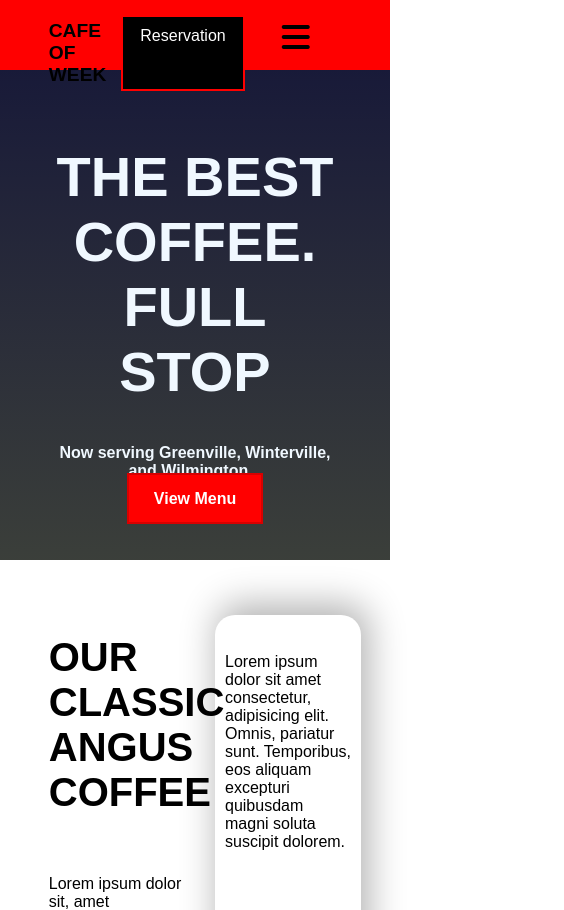
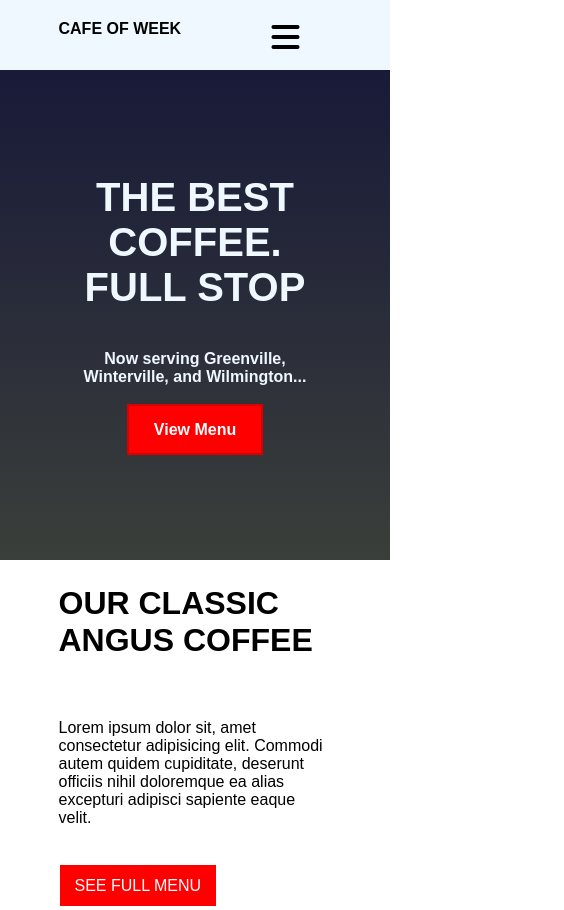
Before and after one commit to NoelGamaliel/concours-web, a plain HTML site: page index.html in a window 390 px wide. Shown: the top 910 px of the page, 564 px wide, since content can reach past the window. Drawn offline with Linux system fonts and the light colour scheme; files whose address does not match are found by name.

Commit message:
@mediaquery for the home page

```diff
--- a/assets/css/@query.css
+++ b/assets/css/@query.css
@@ -1,4 +1,68 @@
+/* @media query for all page */
+
+/* all menu */
 @media (min-width: 230px) and (max-width: 480px)  {
+    /* section-navbar  */
+    .section-navbar {
+        background-color: aliceblue;
+        position: fixed;
+        width: 100%;
+    }
+    /* btn-reservation-menu */
+    .btn-reservation {
+        display: none;
+    }
+    .navigation .container .logo {
+        font-weight: bold;
+        font-size: 1em;
+        font-family: 'Montserrat', sans-serif;
+        text-decoration: none;
+        text-transform: uppercase;
+        display: flex;
+        margin: 20px 0;
+        color: black;
+    }
+    .banner .container {
+        padding: 20px 0px;
+        color: aliceblue;
+        text-align: center;
+        align-items: center;
+        justify-content: center;
+    }
+
+    /* banner-title */
+    .banner .banner-title h1 {
+        font-size: 2.5rem;
+    }
+
+    .banner .banner-content p {
+        margin-bottom: 35px;
+    }
+
+    /* details all */
+    .details-all {
+        padding: 5px 0;
+        background: #ffffff;
+        height: 55vh;
+    }
+
+    .details-all .wrapper {
+        display: grid;
+        grid-template-columns: auto;
+        grid-gap: 20px;
+    }
+
+    .details-all .wrapper .wrapper-details-items h2 {
+        font-size: 2rem;
+    }
+
+    .details-all .wrapper .wrapper-details-items span {
+        display: inline-block;
+    }
+    .wrapper-details-items-images {
+        display: none;
+    }
+
     .container {
         width: 70%;
         margin: auto;
@@ -12,6 +76,17 @@
         flex-direction: column;
     }
 
+    .all-footer .footer-container {
+        display: grid;
+        grid-template-columns: 1fr;
+        grid-gap: 10px;
+        margin-bottom: 50px;
+    }
+    .all-footer hr {
+        width: auto;
+        border: 0;
+        border-top: 1px solid #f0e6e6;
+    }
 }
 
 @media (min-width: 480px) and (max-width: 680px)  {
--- a/index.html
+++ b/index.html
@@ -7,6 +7,7 @@
 
     <link rel="stylesheet" href="./assets/css/style.css">
     <link rel="stylesheet" href="./assets/css/splide.min.css">
+    <link rel="stylesheet" href="./assets/css/@query.css">
     <link rel="stylesheet" href="https://cdnjs.cloudflare.com/ajax/libs/font-awesome/6.3.0/css/all.min.css">
 
     <title>Concours web</title>
@@ -132,7 +133,7 @@
                 <hr>
 
                 <div class="copyright">
-                    2023 &copy; | Noël Diamona Front-End dev.
+                    <span> 2023 &copy; | Noël Diamona Front-End dev.</span>
                 </div>
 
             </div>
```
